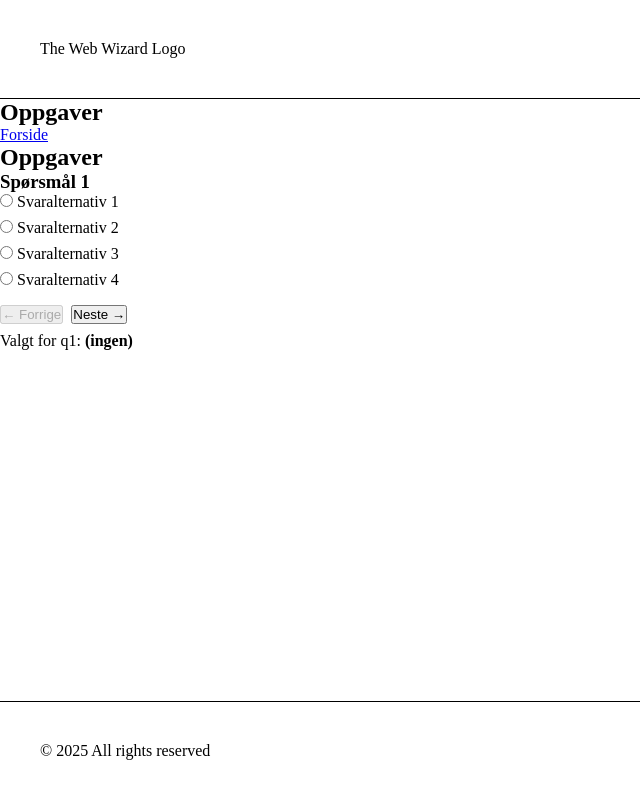
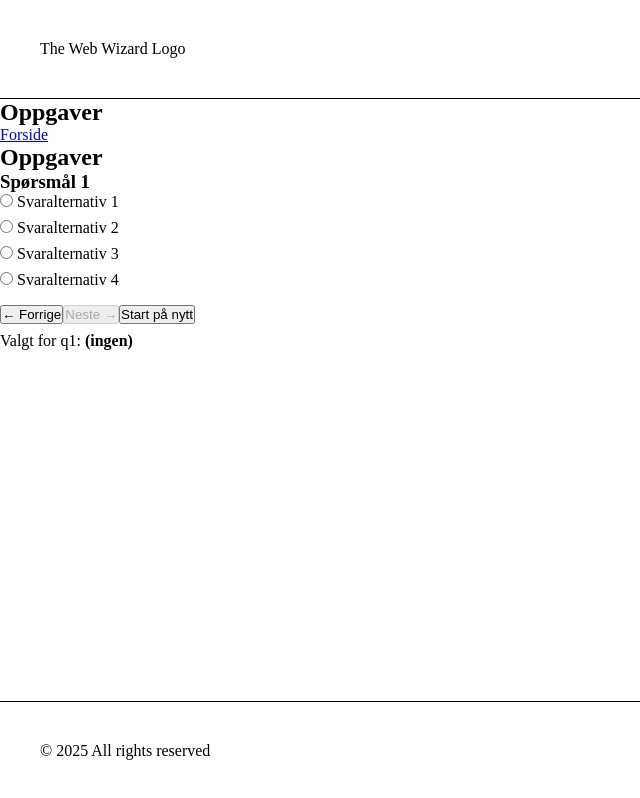
Before and after one commit to alekskosta/arbeidskrav02-aleksander-og-ola, a Next.js app: page /oppgaver in a window 1280 px wide. Shown: the whole page, without its empty margins (0-640 px from the left). Built offline with nearby package versions, Linux system fonts and the light colour scheme.

Commit message:
lagt til resetknapp og handleReset, samt disabling av nesteknapp

```diff
--- a/components/Quiz.tsx
+++ b/components/Quiz.tsx
@@ -10,12 +10,18 @@ export default function Quiz() {
 
   const answers = useQuizStore((s) => s.answers);
   const setAnswer = useQuizStore((s) => s.setAnswer);
+  const reset = useQuizStore((s) => s.reset);
 
   const current = questions[index];
   const selected = answers[current.id];
 
   function handleSelect(optionId: string) {
     setAnswer(current.id, optionId);
+  }
+
+  function handleReset() {
+    reset();
+    setIndex(0);
   }
 
   return (
@@ -33,16 +39,16 @@ export default function Quiz() {
       <div style={{ marginTop: "1rem" }}>
         <button
           onClick={() => setIndex((i) => Math.max(0, i - 1))}
-          disabled={index === 0}
         >
           ← Forrige
         </button>
         <button
           onClick={() => setIndex((i) => Math.min(questions.length - 1, i + 1))}
-          style={{ marginLeft: ".5rem" }}
+          disabled={!selected}
         >
           Neste →
         </button>
+        <button onClick={handleReset}>Start på nytt</button>
       </div>
 
       {/* Sjekker at det funker i UI, denne skal fjernes */}
```
